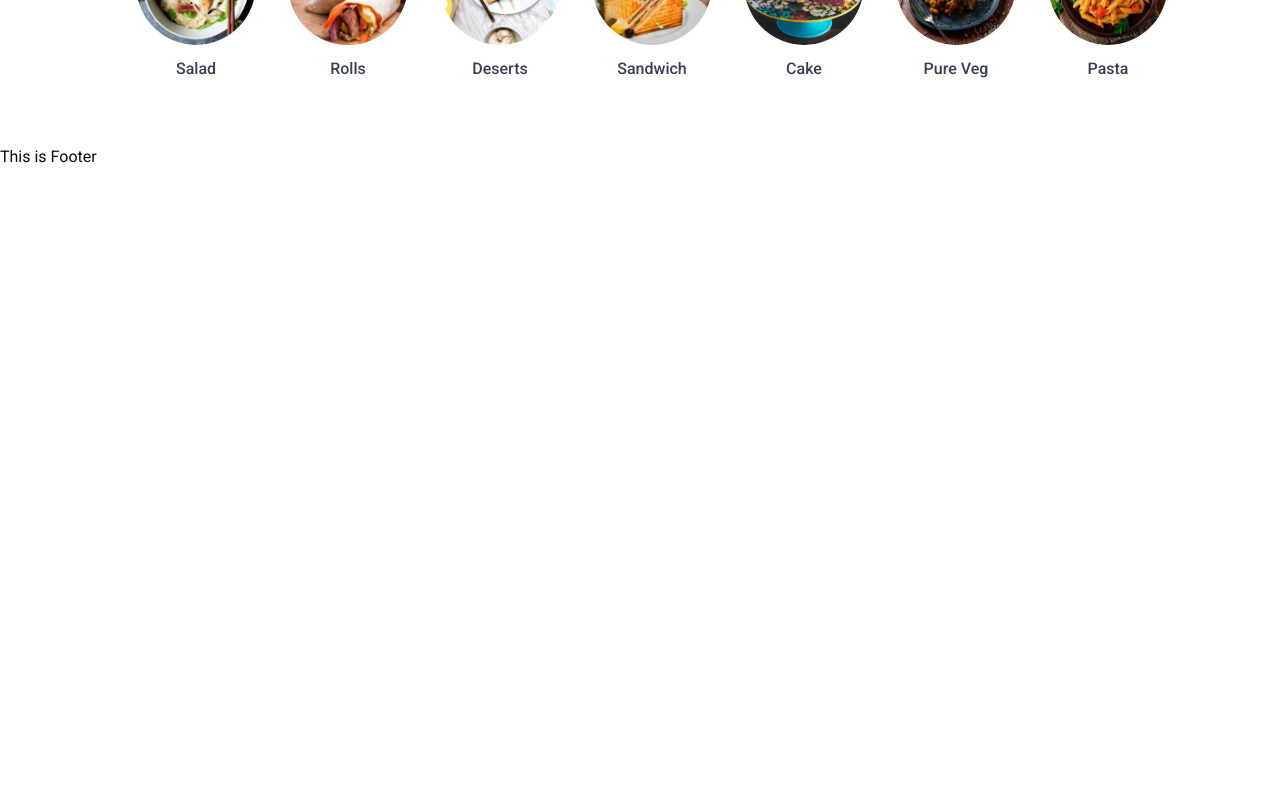
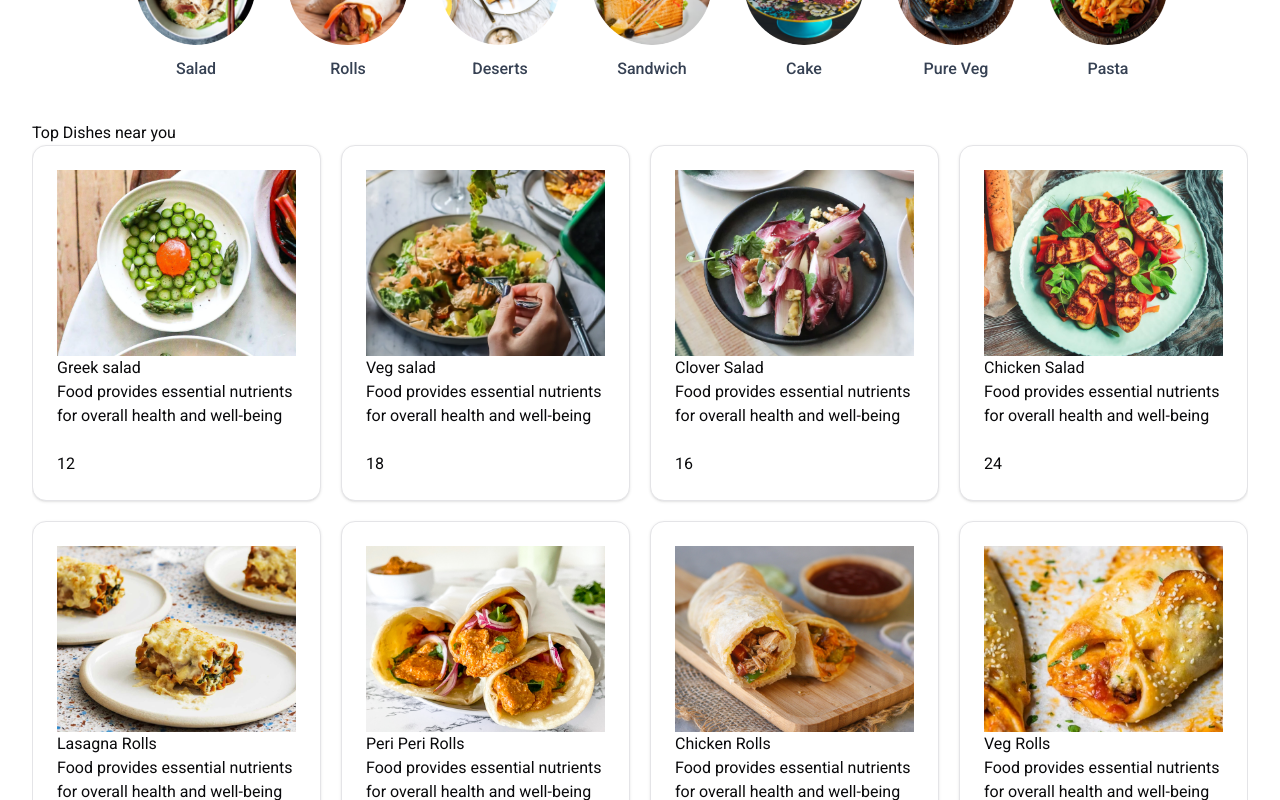
Before and after one commit to Crypt06545/Food-Web, a React (Vite) app in the folder client/: page / in a window 1280 px wide. Shown: the part 1080-1880 px from the top of the page. Before the commit the page ends 1249 px from the top, so only its background shows below. Built offline with nearby package versions, Linux system fonts and the light colour scheme.

Commit message:
design food card

```diff
--- a/client/package.json
+++ b/client/package.json
@@ -19,6 +19,7 @@
     "react": "^19.1.1",
     "react-dom": "^19.1.1",
     "react-router-dom": "^7.9.3",
+    "react-star-ratings": "^2.3.0",
     "tailwind-merge": "^3.3.1",
     "tailwindcss": "^4.1.13"
   },
--- /dev/null
+++ b/client/src/components/FoodItem.jsx
@@ -0,0 +1,37 @@
+import React from "react";
+import {
+  Card,
+  CardAction,
+  CardContent,
+  CardDescription,
+  CardFooter,
+  CardHeader,
+  CardTitle,
+} from "@/components/ui/card";
+// import StarRatings from "react-star-ratings";
+
+const FoodItem = ({ item }) => {
+  return (
+    <div className="cursor-pointer ">
+      <Card>
+        <CardContent>
+          <div>
+            <img src={item?.image} alt={item?.name} />
+          </div>
+          <div>
+            <div>
+              <p>{item?.name}</p>
+            </div>
+            <p>{item?.description}</p>
+            {/* <StarRatings /> */}
+          </div>
+        </CardContent>
+        <CardFooter>
+          <p>{item?.price}</p>
+        </CardFooter>
+      </Card>
+    </div>
+  );
+};
+
+export default FoodItem;
--- /dev/null
+++ b/client/src/components/FoodList.jsx
@@ -0,0 +1,18 @@
+import { food_list } from "@/assets/frontend_assets/assets";
+import React from "react";
+import FoodItem from "./FoodItem";
+
+const FoodList = () => {
+  return (
+    <div>
+      <h1>Top Dishes near you</h1>
+      <div className="grid grid-cols-1 gap-5 md:grid-cols-3 lg:grid-cols-4">
+        {food_list.map((item, ind) => (
+          <FoodItem key={ind} item={item} />
+        ))}
+      </div>
+    </div>
+  );
+};
+
+export default FoodList;
--- /dev/null
+++ b/client/src/components/ui/card.jsx
@@ -0,0 +1,101 @@
+import * as React from "react"
+
+import { cn } from "@/lib/utils"
+
+function Card({
+  className,
+  ...props
+}) {
+  return (
+    <div
+      data-slot="card"
+      className={cn(
+        "bg-card text-card-foreground flex flex-col gap-6 rounded-xl border py-6 shadow-sm",
+        className
+      )}
+      {...props} />
+  );
+}
+
+function CardHeader({
+  className,
+  ...props
+}) {
+  return (
+    <div
+      data-slot="card-header"
+      className={cn(
+        "@container/card-header grid auto-rows-min grid-rows-[auto_auto] items-start gap-1.5 px-6 has-data-[slot=card-action]:grid-cols-[1fr_auto] [.border-b]:pb-6",
+        className
+      )}
+      {...props} />
+  );
+}
+
+function CardTitle({
+  className,
+  ...props
+}) {
+  return (
+    <div
+      data-slot="card-title"
+      className={cn("leading-none font-semibold", className)}
+      {...props} />
+  );
+}
+
+function CardDescription({
+  className,
+  ...props
+}) {
+  return (
+    <div
+      data-slot="card-description"
+      className={cn("text-muted-foreground text-sm", className)}
+      {...props} />
+  );
+}
+
+function CardAction({
+  className,
+  ...props
+}) {
+  return (
+    <div
+      data-slot="card-action"
+      className={cn(
+        "col-start-2 row-span-2 row-start-1 self-start justify-self-end",
+        className
+      )}
+      {...props} />
+  );
+}
+
+function CardContent({
+  className,
+  ...props
+}) {
+  return (<div data-slot="card-content" className={cn("px-6", className)} {...props} />);
+}
+
+function CardFooter({
+  className,
+  ...props
+}) {
+  return (
+    <div
+      data-slot="card-footer"
+      className={cn("flex items-center px-6 [.border-t]:pt-6", className)}
+      {...props} />
+  );
+}
+
+export {
+  Card,
+  CardHeader,
+  CardFooter,
+  CardTitle,
+  CardAction,
+  CardDescription,
+  CardContent,
+}
--- /dev/null
+++ b/client/src/components/ui/skeleton.jsx
@@ -0,0 +1,15 @@
+import { cn } from "@/lib/utils"
+
+function Skeleton({
+  className,
+  ...props
+}) {
+  return (
+    <div
+      data-slot="skeleton"
+      className={cn("bg-accent animate-pulse rounded-md", className)}
+      {...props} />
+  );
+}
+
+export { Skeleton }
--- a/client/src/pages/Home.jsx
+++ b/client/src/pages/Home.jsx
@@ -1,4 +1,5 @@
 import ExploreMenu from "@/components/ExploreMenu";
+import FoodList from "@/components/FoodList";
 import Hero from "@/components/Hero";
 import React, { useState } from "react";
 
@@ -8,6 +9,7 @@ const Home = () => {
     <div className="min-h-screen w-[95%] mx-auto py-6 overflow-x-hidden">
       <Hero />
       <ExploreMenu category={category} setCategory={setCategory} />
+      <FoodList/>
     </div>
   );
 };
```
Also changed, not shown: 1 other file (tests, documents, lock files or other folders).
